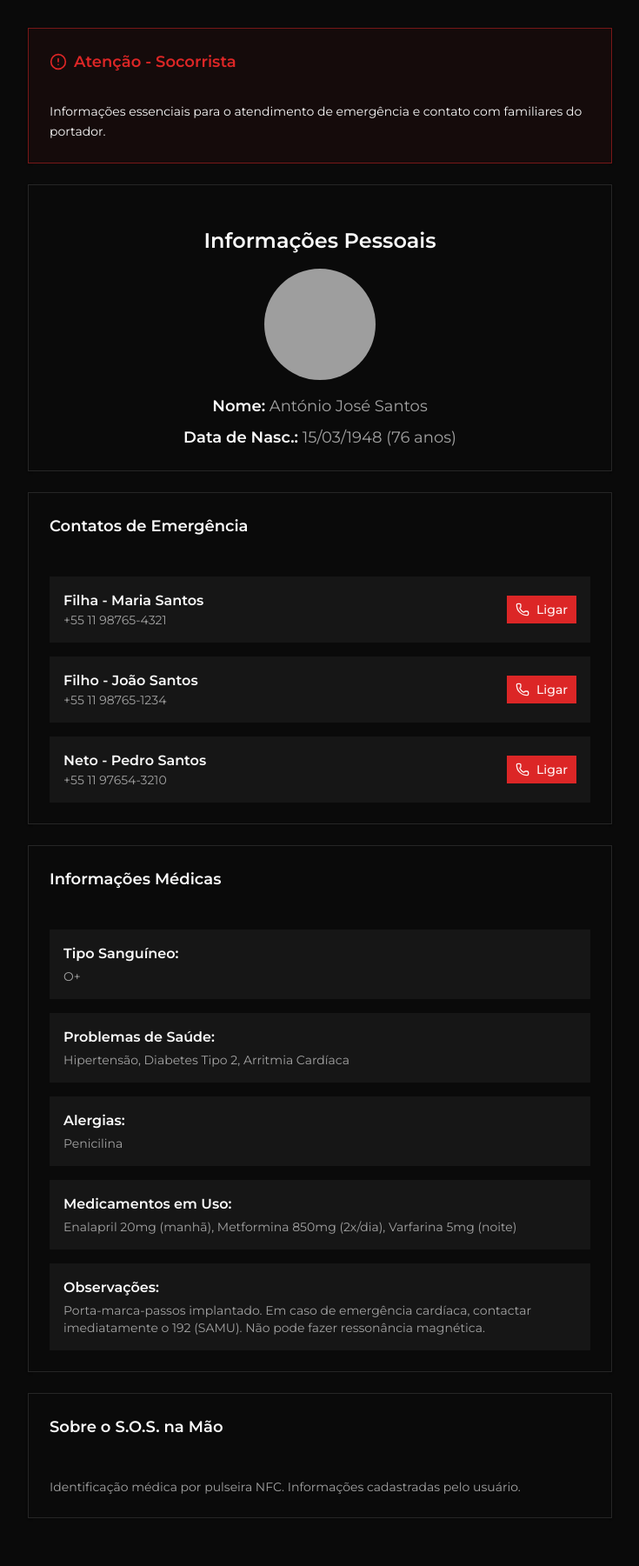
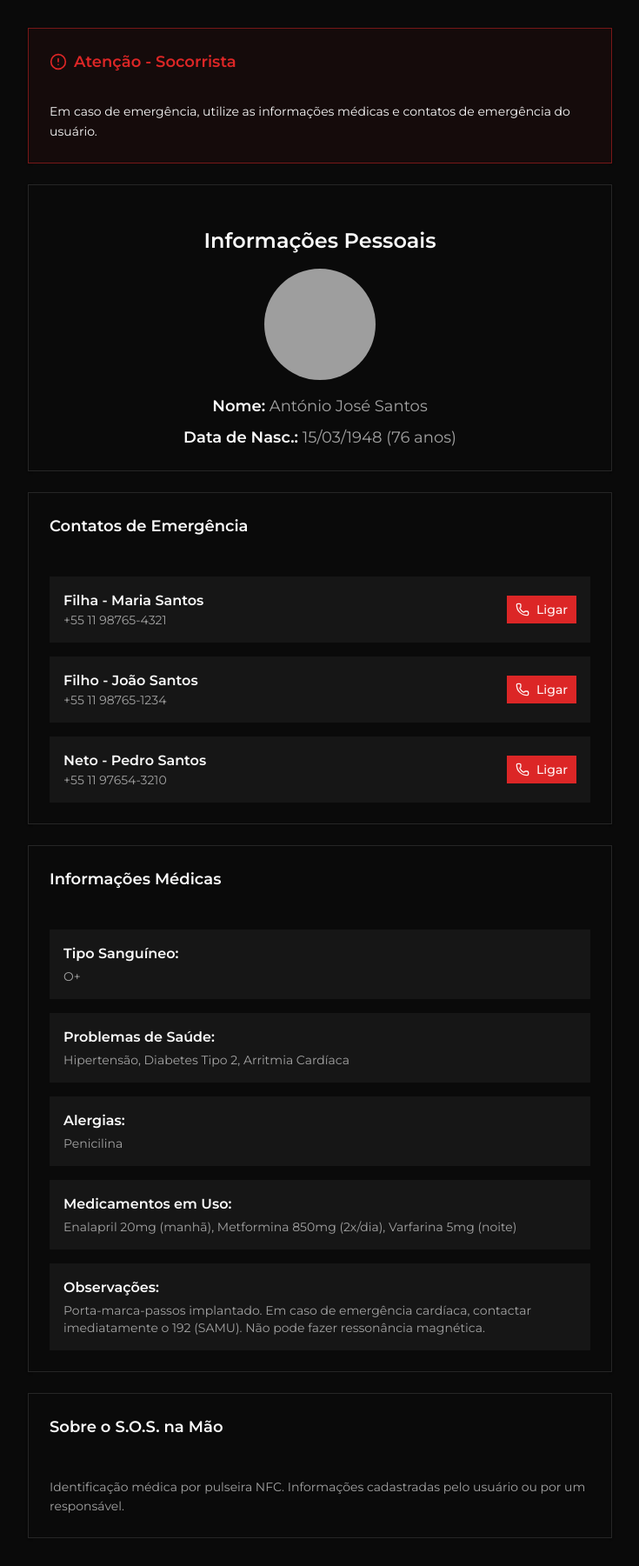
Before and after one commit to gustavoalvim41/sos-na-mao, a Next.js app in the folder frontend/: page /profile in a window 1280 px wide. Shown: the whole page at 87% size, without its empty margins (272-1007 px from the left). Before the commit the page ends 1778 px from the top, so only its background shows below. Built offline with nearby package versions, Linux system fonts and the light colour scheme; grey boxes are pictures that could not be loaded.

Commit message:
update profile page

```diff
--- a/frontend/app/profile/page.tsx
+++ b/frontend/app/profile/page.tsx
@@ -16,7 +16,7 @@ export default function ProfilePage() {
           </CardHeader>
           <CardContent>
             <p className="text-xs sm:text-sm leading-relaxed">
-              Informações essenciais para o atendimento de emergência e contato com familiares do portador.
+              Em caso de emergência, utilize as informações médicas e contatos de emergência do usuário.
             </p>
           </CardContent>
         </Card>
@@ -123,8 +123,7 @@ export default function ProfilePage() {
           </CardHeader>
           <CardContent className="space-y-3">
             <p className="text-xs sm:text-sm leading-relaxed text-muted-foreground">
-              Identificação médica por pulseira NFC. Informações cadastradas
-              pelo usuário.
+              Identificação médica por pulseira NFC. Informações cadastradas pelo usuário ou por um responsável.
             </p>
           </CardContent>
         </Card>
```
